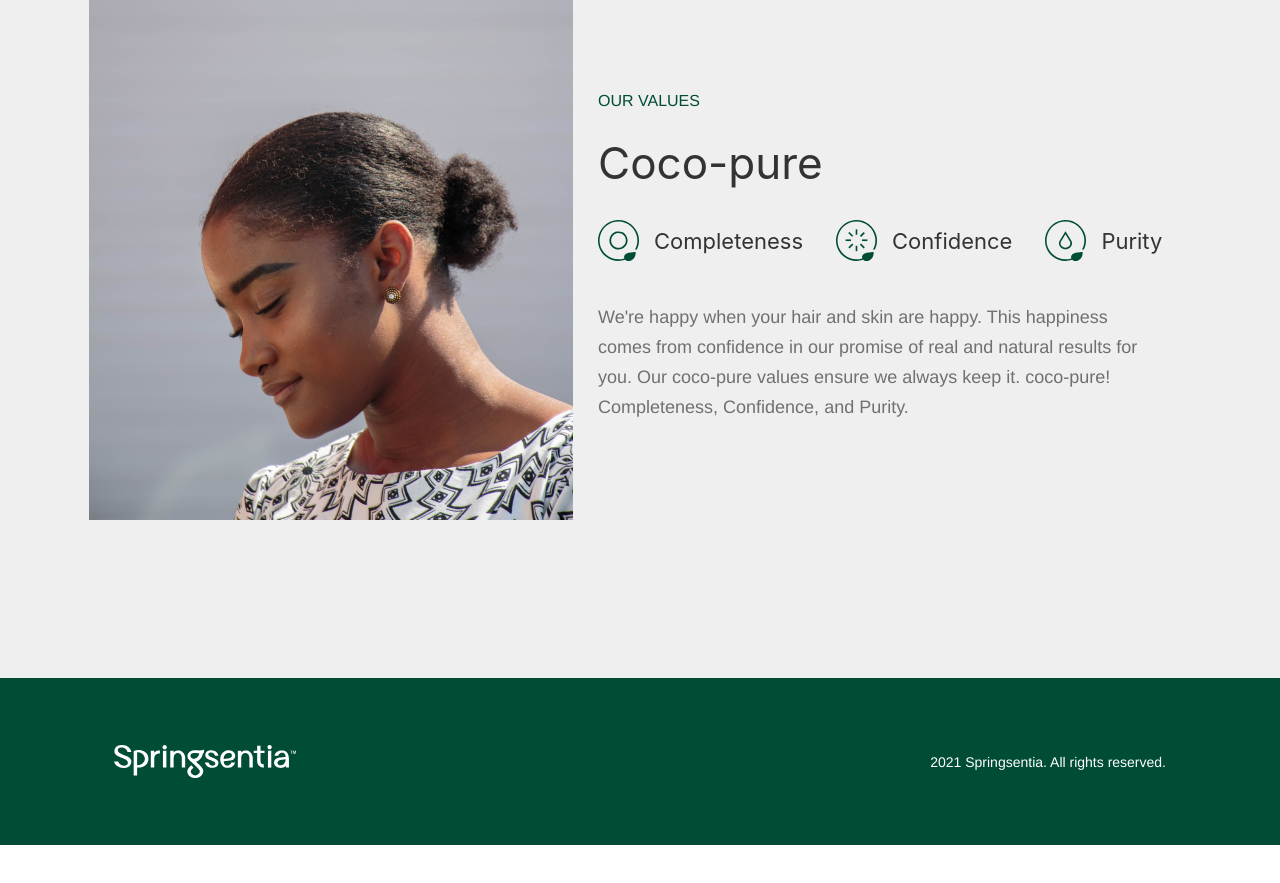
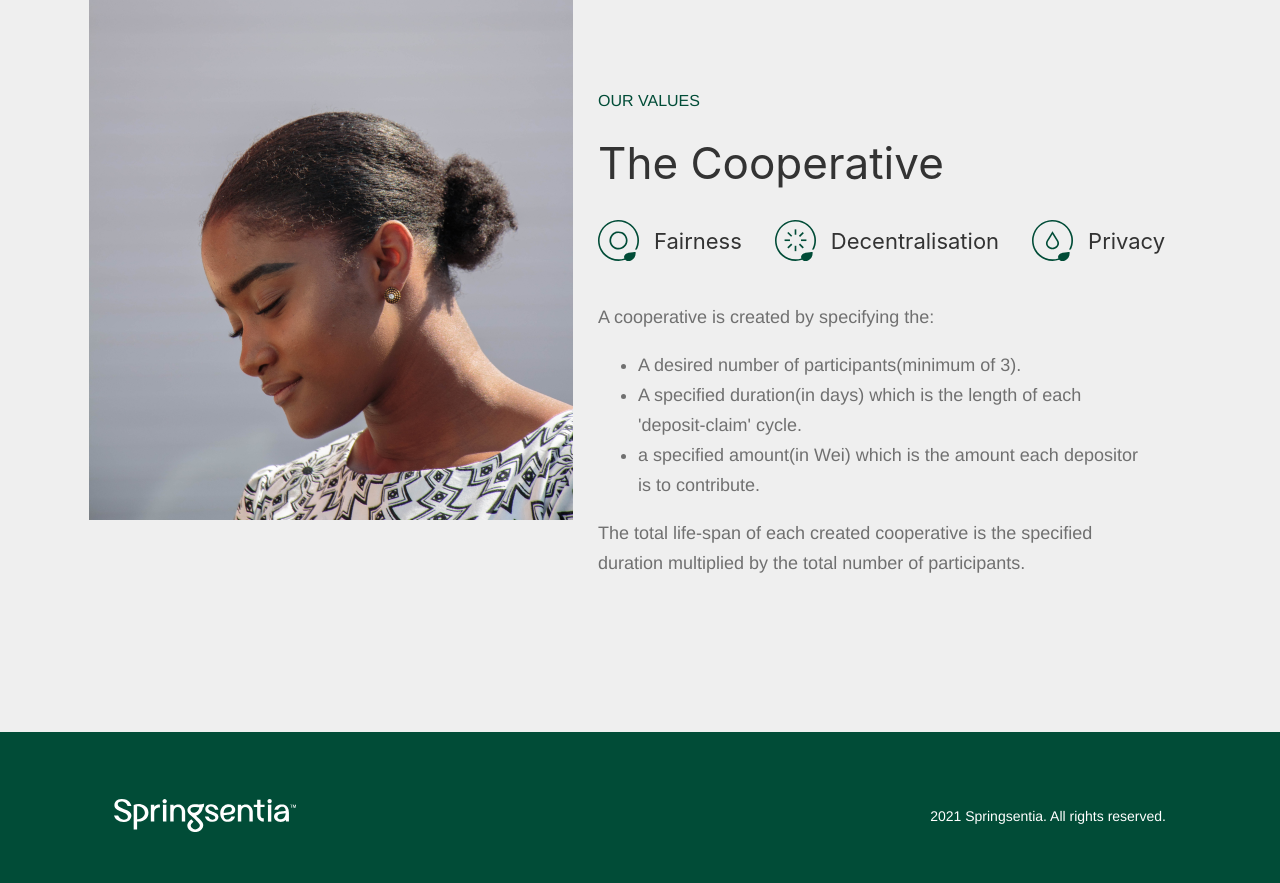
Before and after one commit to Xand6r/AJO-thrift, a React (Create React App) app in the folder client/: page / in a window 1280 px wide. Shown: the part 2080-2963 px from the top of the page. Before the commit the page ends 2925 px from the top, so only its background shows below. Built offline with nearby package versions, Linux system fonts and the light colour scheme; a web font is replaced by a local one.

Commit message:
create page footer

```diff
--- a/client/src/pages/home/components/values/index.jsx
+++ b/client/src/pages/home/components/values/index.jsx
@@ -1,9 +1,5 @@
-import React from 'react';
-import  {
-    Completeness,
-    Purity,
-    Confidence
-} from './assets';
+import React from "react";
+import { Completeness, Purity, Confidence } from "./assets";
 import FemaleImage from "../../../../assets/female.png";
 import styles from "./values.module.scss";
 
@@ -15,23 +11,36 @@ export default function index() {
       </div>
       <div className={styles.textwrapper}>
         <p>OUR VALUES</p>
-        <h2>Coco-pure</h2>
+        <h2>The Cooperative</h2>
         <section className={styles.value_list}>
           <div>
             <Completeness />
-                <h4>Completeness</h4>
+            <h4>Fairness</h4>
           </div>
           <div>
             <Confidence />
-                <h4>Confidence</h4>
+            <h4>Decentralisation</h4>
           </div>
           <div>
             <Purity />
-                <h4>Purity</h4>
+            <h4>Privacy</h4>
           </div>
         </section>
         <h5>
-            We&apos;re happy when your hair and skin are happy. This happiness comes from confidence in our promise of real and natural results for you. Our coco-pure values ensure we always keep it. coco-pure! Completeness, Confidence, and Purity.
+          A cooperative is created by specifying the:
+          <ul>
+            <li>A desired number of participants(minimum of 3).</li>
+            <li>
+              A specified duration(in days) which is the length of each
+              'deposit-claim' cycle.
+            </li>
+            <li>
+              a specified amount(in Wei) which is the amount each depositor is
+              to contribute.
+            </li>
+          </ul>
+          The total life-span of each created cooperative is the specified
+          duration multiplied by the total number of participants.
         </h5>
       </div>
     </div>
```
Lines whose indentation alone changed are shown as unchanged.
